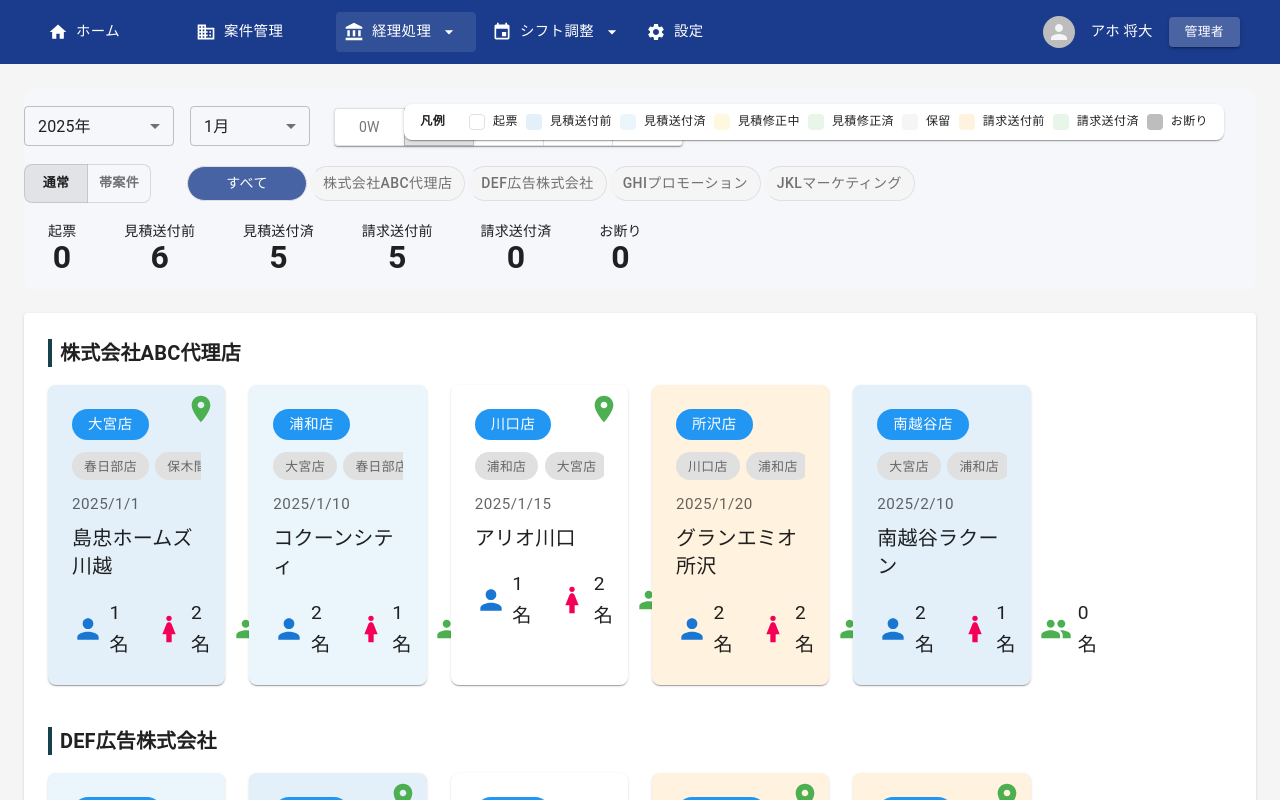
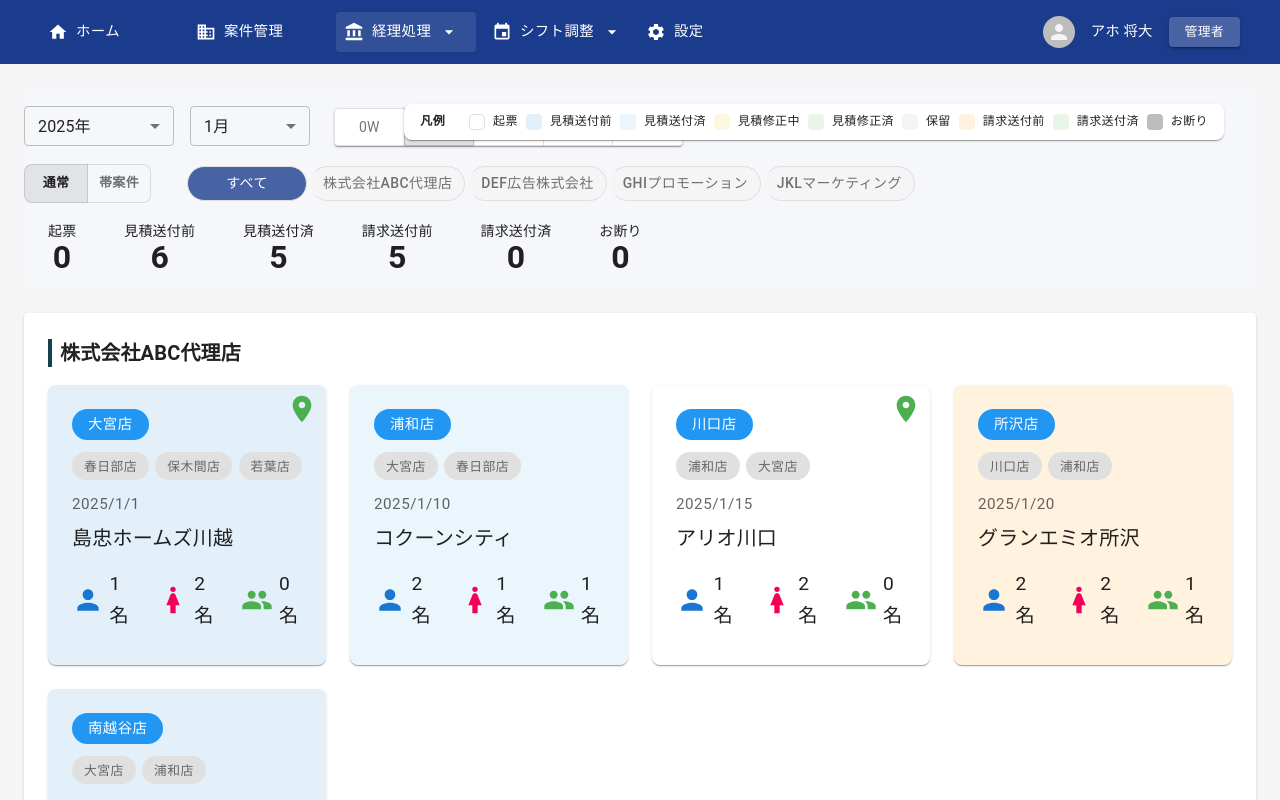
Before and after one commit to takahiro5757/Ans_setting_notify, a Next.js app: page /accounting/projects in a window 1280 px wide. Built offline with nearby package versions, Linux system fonts and the light colour scheme.

Commit message:
fix: グリッドレイアウト修正でタイルデザイン崩れを解消

```diff
--- a/src/app/accounting/projects/page.tsx
+++ b/src/app/accounting/projects/page.tsx
@@ -640,7 +640,7 @@ export default function ProjectsPage() {
               </Box>
               <Grid container spacing={3}>
                 {projects.map((project) => (
-                  <Grid item xs={12} sm={12} md={2} key={project.id}>
+                  <Grid item xs={12} sm={6} md={4} lg={3} xl={2.4} key={project.id}>
                     <Card
                       sx={{
                         cursor: 'pointer',
@@ -648,7 +648,8 @@ export default function ProjectsPage() {
                         transition: 'all 0.2s ease',
                         height: '100%',
                         width: '100%',
-                        maxWidth: 400,
+                        minHeight: 280,
+                        maxWidth: 'none',
                         bgcolor: STATUS_TILE_COLORS[project.status] || '#ffffff',
                         borderRadius: 2,
                         position: 'relative',
```
Lines whose indentation alone changed are shown as unchanged.
